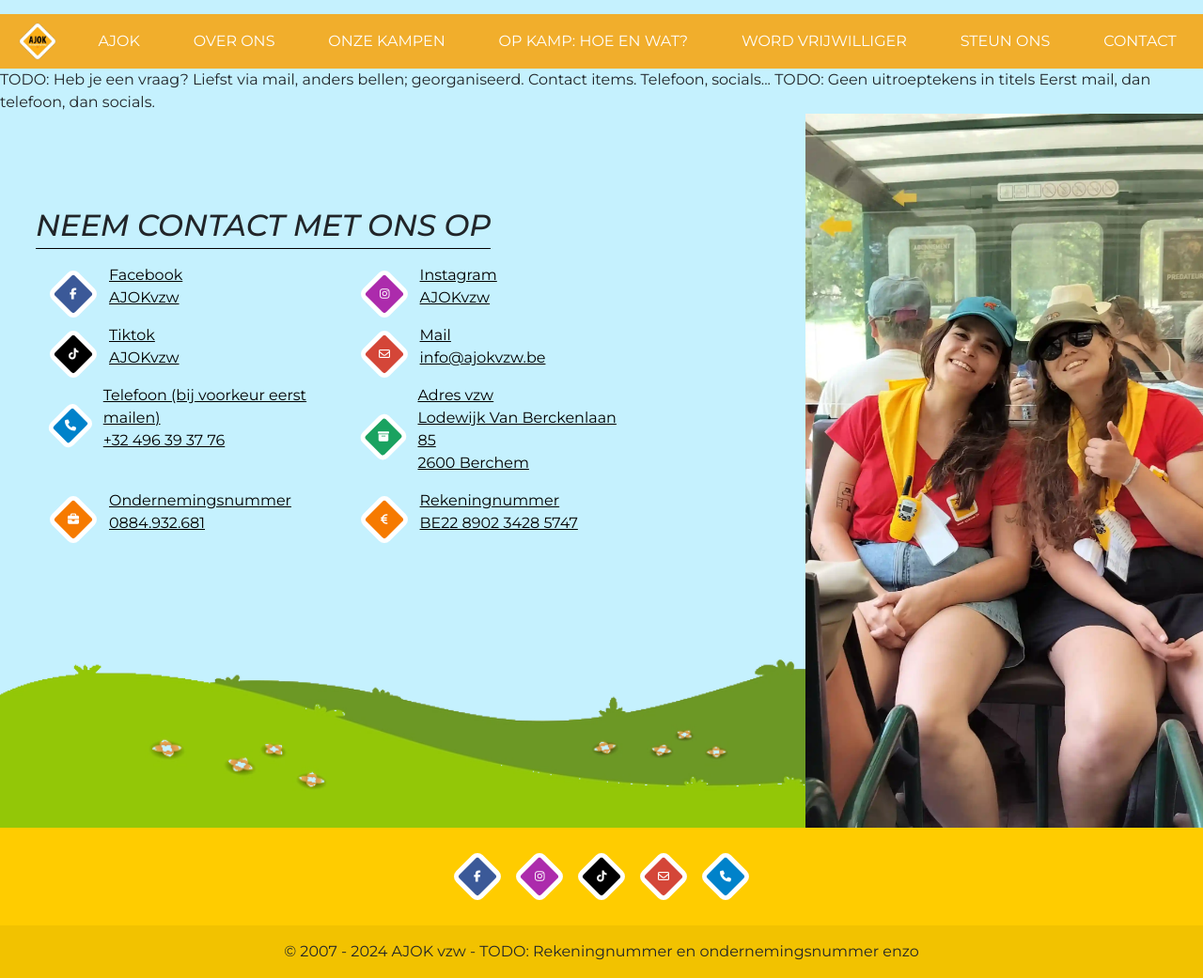
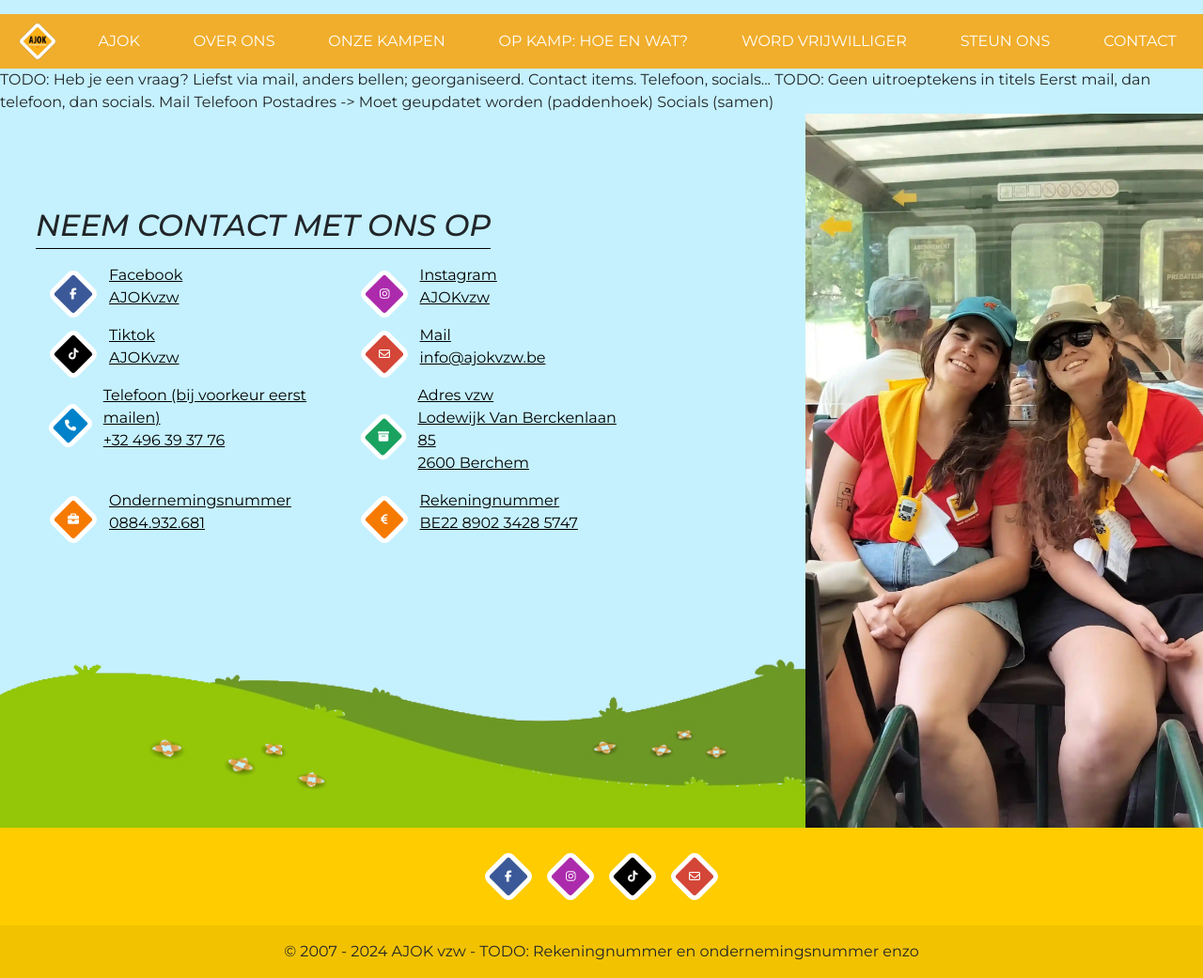
Before and after one commit to arnodeceuninck/ajok-website, a Jekyll site: the page built from contact.html, in a window 1280 px wide. Shown: the whole page at 94% size. Built offline with Jekyll 4.4.1, drawn with Linux system fonts in a browser that asks for light colours; nearby versions of some CDN libraries.

Commit message:
Extra comments

```diff
--- a/_data/contact.yml
+++ b/_data/contact.yml
@@ -33,7 +33,6 @@
   color: '#0082ca'
   icon: fa-solid fa-phone
   link: tel:+32496393776
-  footer: facebook
 
 - name: Adres vzw
   description: Lodewijk Van Berckenlaan 85<br> 2600 Berchem
--- a/contact.html
+++ b/contact.html
@@ -7,6 +7,14 @@ TODO: Heb je een vraag? Liefst via mail, anders bellen; georganiseerd. Contact i
 TODO: Geen uitroeptekens in titels
 
 Eerst mail, dan telefoon, dan socials.
+
+Mail
+
+Telefoon
+
+Postadres -> Moet geupdatet worden (paddenhoek)
+
+Socials (samen)
 
 <!-- Ondernemingsnummer en bankrekening in footer -->
 
```
